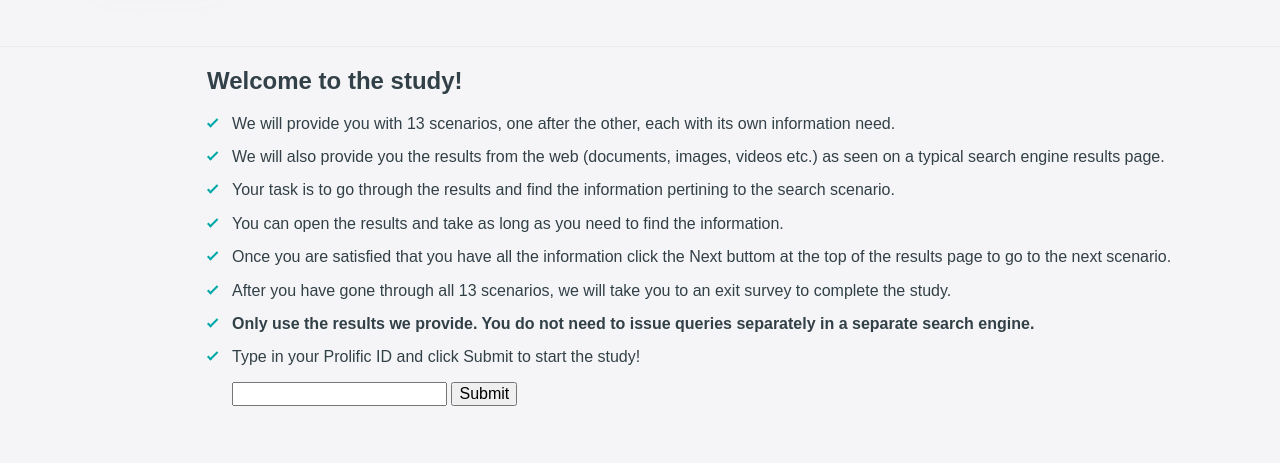
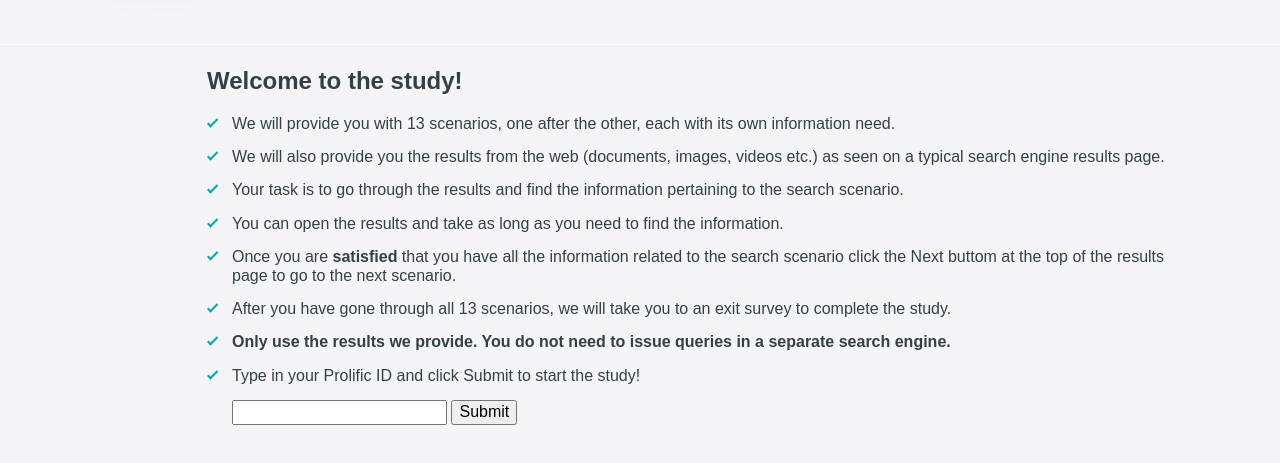
Before and after one commit to roynirmal/sigir2022-serp-reproducibility, a website: page standard/landing.html in a window 1280 px wide. Shown: the part 85-548 px from the top of the page. Drawn offline with Linux system fonts and the light colour scheme.

Commit message:
text for landing

```diff
--- a/standard/landing.html
+++ b/standard/landing.html
@@ -45,11 +45,11 @@
                                 <ul class="check-list">
                                 <li>We will provide you with 13 scenarios, one after the other, each with its own information need.</li>
                                 <li>We will also provide you the results from the web (documents, images, videos etc.) as seen on a typical search engine results page.</li>
-                                <li>Your task is to go through the results and find the information pertining to the search scenario.</li>
+                                <li>Your task is to go through the results and find the information pertaining to the search scenario.</li>
                                 <li>You can open the results and take as long as you need to find the information.</li>
-                                <li>Once you are satisfied that you have all the information click the Next buttom at the top of the results page to go to the next scenario. </li>
+                                <li>Once you are <b>satisfied</b> that you have all the information related to the search scenario click the Next buttom at the top of the results page to go to the next scenario. </li>
                                 <li>After you have gone through all 13 scenarios, we will take you to an exit survey to complete the study.</li>
-                                <li> <b> Only use the results we provide. You do not need to issue queries separately in a separate search engine.</b></li>
+                                <li> <b> Only use the results we provide. You do not need to issue queries in a separate search engine.</b></li>
                                   <li> Type in your Prolific ID and click Submit to start the study!
                                         <form method="GET" onsubmit="loader(this);">
                                             <input type="text" name="prolificID" required />
```
Also changed, not shown: standard/inf_und_two/template.html (+1 -1 lines).
